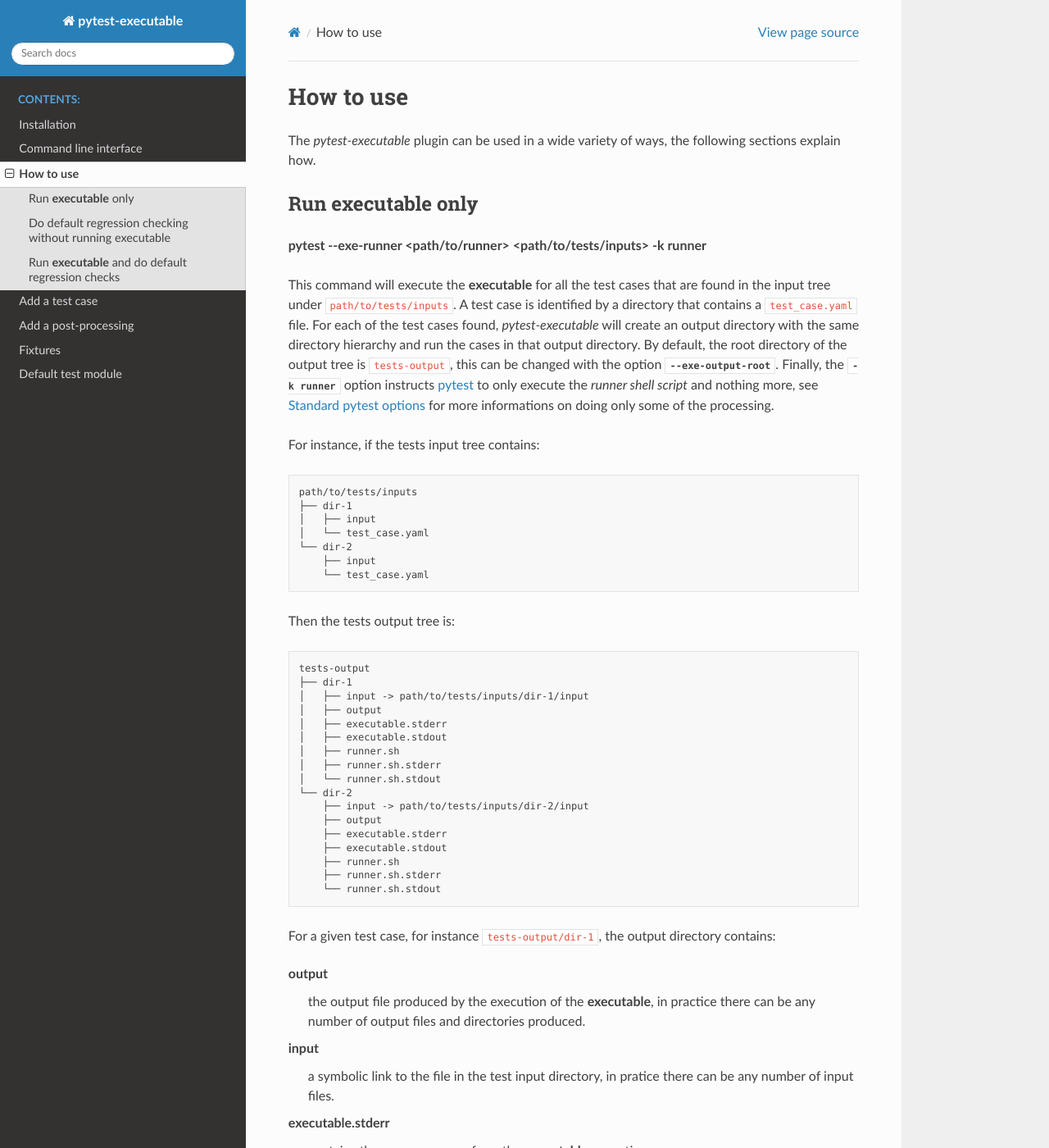
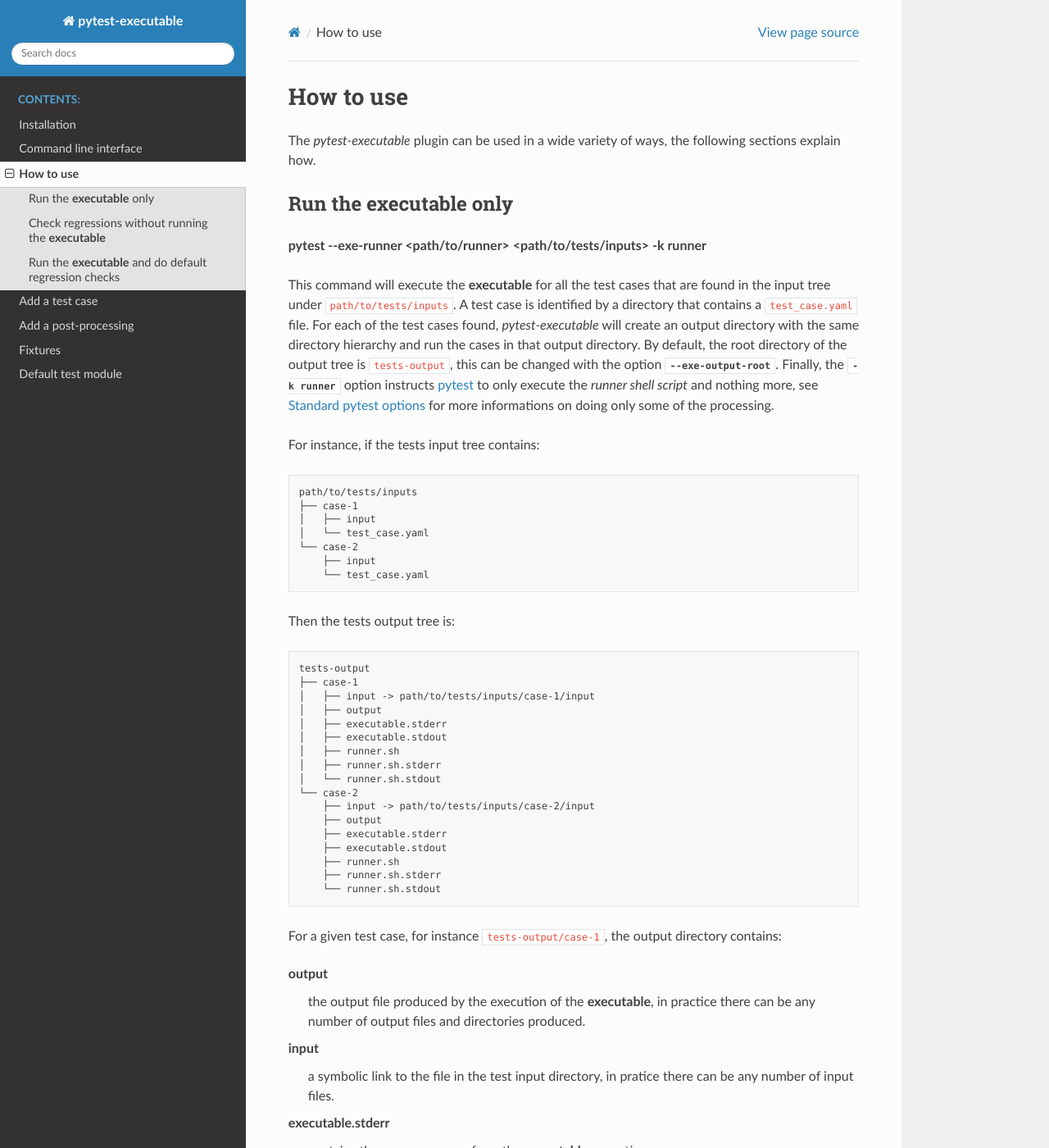
Before and after one commit to CS-SI/pytest-executable, a Sphinx documentation site: the page built from doc/how-to-use.rst, in a window 1280 px wide and 1400 px high. Shown: the whole window at 82% size. Built offline with Sphinx 7.4.7 and the Read the Docs theme 2.0.0, drawn with Linux system fonts in a browser that asks for light colours; some of the changed text lies outside the part shown.

Commit message:
doc: some improvements

```diff
--- a/doc/how-to-use.rst
+++ b/doc/how-to-use.rst
@@ -22,8 +22,8 @@
 explain how.
 
 
-Run |exe| only
----------------------
+Run the |exe| only
+------------------
 
 :command:`pytest --exe-runner <path/to/runner> <path/to/tests/inputs> -k runner`
 
@@ -40,26 +40,26 @@
 For instance, if the tests input tree contains::
 
    path/to/tests/inputs
-   ├── dir-1
+   ├── case-1
    │   ├── input
    │   └── test_case.yaml
-   └── dir-2
+   └── case-2
        ├── input
        └── test_case.yaml
 
 Then the tests output tree is::
 
    tests-output
-   ├── dir-1
-   │   ├── input -> path/to/tests/inputs/dir-1/input
+   ├── case-1
+   │   ├── input -> path/to/tests/inputs/case-1/input
    │   ├── output
    │   ├── executable.stderr
    │   ├── executable.stdout
    │   ├── runner.sh
    │   ├── runner.sh.stderr
    │   └── runner.sh.stdout
-   └── dir-2
-       ├── input -> path/to/tests/inputs/dir-2/input
+   └── case-2
+       ├── input -> path/to/tests/inputs/case-2/input
        ├── output
        ├── executable.stderr
        ├── executable.stdout
@@ -67,7 +67,7 @@
        ├── runner.sh.stderr
        └── runner.sh.stdout
 
-For a given test case, for instance :file:`tests-output/dir-1`,
+For a given test case, for instance :file:`tests-output/case-1`,
 the output directory contains:
 
 output
@@ -101,11 +101,11 @@
 
 If you need to manually run the |exe| for a test case, for debugging
 purposes for instance, just go to its output directory, for instance
-:command:`cd tests-output/dir-1`, and execute the |runner|.
+:command:`cd tests-output/case-1`, and execute the |runner|.
 
 
-Do default regression checking without running executable
----------------------------------------------------------
+Check regressions without running the |exe|
+-------------------------------------------
 
 :command:`pytest --exe-regression-root <path/to/tests/references> <path/to/tests/inputs> --exe-overwrite-output`
 
@@ -113,27 +113,27 @@
 considered. This is not enough though because the output directory already
 exists and |ptx| will by default prevent the user from silently modifying any
 existing test output directories. In that case, the option
-:option:`--exe-overwrite-output` shall be used. The above command line will compare
-the results in the default output tree with the references, if the existing
-|exe| results are in a different directory then you need to add the path to it
-with :command:`--exe-output-root`.
+:option:`--exe-overwrite-output` shall be used. The above command line will
+compare the results in the default output tree with the references, if the
+existing |exe| results are in a different directory then you need to add the
+path to it with :command:`--exe-output-root`.
 
-The option :option:`--exe-regression-root` points to the root directory with the
-regression references tree . This tree shall have the same hierarchy as the
+The option :option:`--exe-regression-root` points to the root directory with
+the regression references tree . This tree shall have the same hierarchy as the
 output tree but it only contains the results files that are used for doing the
 regression checks.
 
 
-Run |exe| and do default regression checks
--------------------------------------------------
+Run the |exe| and do default regression checks
+----------------------------------------------
 
 :command:`pytest --exe-runner <path/to/runner> --exe-regression-root <path/to/tests/references> <path/to/tests/inputs>`
 
 .. note::
 
-   Currently this can only be used when |exe| execution is done on the same
+   Currently this can only be used when the |exe| execution is done on the same
    machine as the one that execute the regression checks, i.e. this will not
-   work when |exe| is submitted through a job scheduler.
+   work when the |exe| is submitted through a job scheduler.
 
 Finally, checks are done on the |exe| log files to verify that the file
 :file:`executable.stdout` exists and is not empty, and that the file
--- a/doc/usage.rst
+++ b/doc/usage.rst
@@ -17,6 +17,7 @@
 
 .. _conda: https://docs.conda.io
 .. _pip: https://pip-installer.org
+.. _report-conf: https://github.com/CS-SI/pytest-executable/tree/master/report-conf
 
 
 Installation
@@ -94,12 +95,13 @@
 
    use PATH as the script to generate the test report
 
-   See the :file:`report-conf` directory for an example of such a script.
+   See :file:`generate_report.py` in the `report-conf`_ directory for an
+   example of such a script.
 
    .. note::
 
       The report generator script may require to install additionnal
-      dependencies, such as sphinx, which are not required by the plugin.
+      dependencies, such as sphinx, which are not install by the |ptx| plugin.
 
 
 .. _filter:
```
Also changed, not shown: doc/index.rst (+6 -17 lines), doc/test-case.rst (+10 -12 lines).
